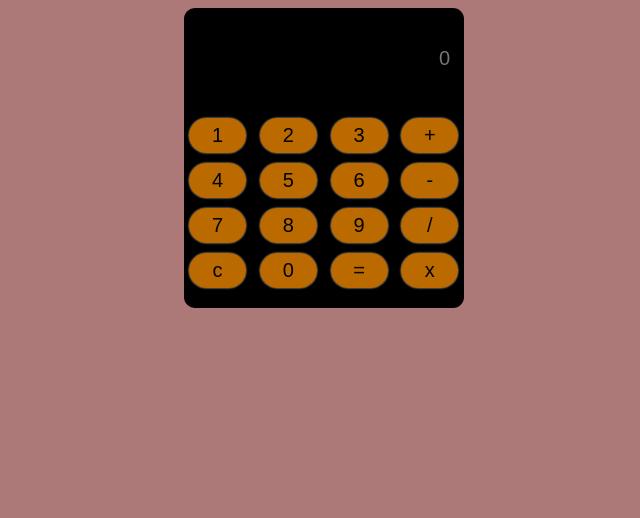
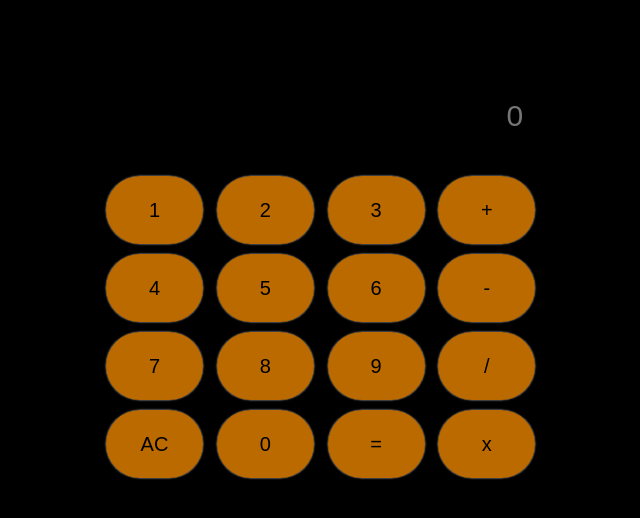
Before and after one commit to Arunsinghpundir/Basic-Calculator, a plain HTML site: page index.html in a window 1280 px wide. Shown: the whole page, without its empty margins (316-956 px from the left). Drawn offline with Linux system fonts and the light colour scheme.

Commit message:
UI updates

```diff
--- a/index.html
+++ b/index.html
@@ -74,7 +74,7 @@
         <input
           class="btn"
           type="button"
-          value="c"
+          value="AC"
           onclick="calculator.ip.value=''"
         />
         <input
--- a/styles.css
+++ b/styles.css
@@ -2,15 +2,16 @@
   box-sizing: border-box;
 }
 body {
-  background-color: rgb(172, 120, 120);
+  background-color: rgb(0, 0, 0);
 }
 #main {
-  width: 280px;
-  height: 300px;
+  width: 446px;
+  height: 440px;
   background-color: rgb(0, 0, 0);
   font-family: Impact, Haettenschweiler, "Arial Narrow Bold", sans-serif;
   border-radius: 11px;
   margin: auto;
+  margin-top: 56px;
 }
 
 input {
@@ -24,18 +25,19 @@ input {
   background-color: rgb(0, 0, 0);
   color: rgb(255, 255, 255);
   border: none;
-  margin: 10px 5px 15px 5px;
+  margin: 20px 5px 15px 5px;
   text-align: right;
   height: 80px;
+  font-size: 30px;
   border-radius: 11px;
-  /* box-shadow: 0px 1px 5px 1px rgba(255, 145, 0, 0.952); */
 }
 
 .btn {
   background-color: rgba(255, 145, 0, 0.733);
-  width: 57px;
+  width: 97px;
+  height: 68px;
   border: none;
-  border-radius: 20px;
+  border-radius: 50px;
   box-shadow: 0px 0px 1.5px 0.5px rgba(250, 249, 246, 0.493);
 }
 
```
